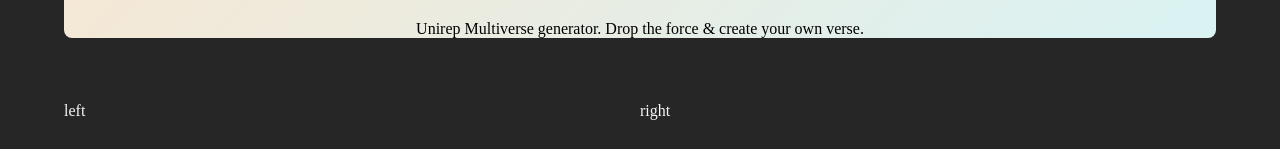
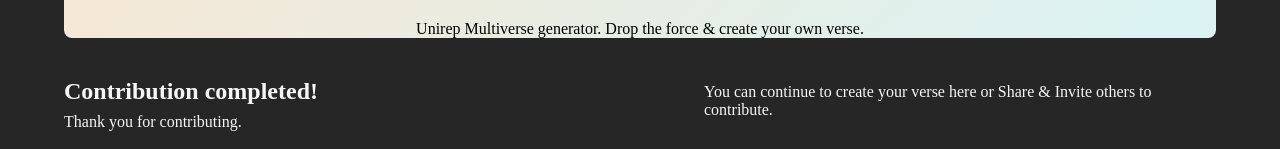
Before and after one commit to Unirep/trusted-setup, a React app in the folder packages/frontend/: page /contribute in a window 1280 px wide. Shown: the part 768-917 px from the top of the page. Built offline with nearby package versions, Linux system fonts and the light colour scheme; a web font is replaced by a local one.

Commit message:
rearrange classname of contribute page and display message while contributing and finished

```diff
--- a/packages/frontend/src/pages/Contribute.jsx
+++ b/packages/frontend/src/pages/Contribute.jsx
@@ -88,7 +88,8 @@ export default observer(() => {
 
       {!cosmoCanvasReady && (
         <div className="contribute-container contribute-bg contribute-whole-page">
-          <div className="contribute-left">
+          <div className="contribute-child align-right">
+            <div className="contribute-main">
               <Link
                 to="/"
                 style={{
@@ -107,31 +108,24 @@ export default observer(() => {
               <ServerState />
 
               {contributeState === ContributeState.offline && (
-              <div className="contribute-main">
                 <b>
                   Server is offline at this moment. It's better to come back
                   later.
                 </b>
-              </div>
               )}
-            {contributeState === ContributeState.loading && (
-              <div className="contribute-main">Loading...</div>
-            )}
+              {contributeState === ContributeState.loading && <p>Loading...</p>}
               {(contributeState === ContributeState.normal ||
                 contributeState === ContributeState.offline ||
                 contributeState === ContributeState.queueing ||
                 contributeState === ContributeState.contributing) && (
-              <div className="contribute-main">
                 <p>
                   Beyond digital horizons, a nebulous archway glimmers - UniRep,
                   the path to a realm where privacy's song fills the air.
                 </p>
-              </div>
               )}
               {contributeState === ContributeState.normal &&
                 hash &&
                 hash === '#cli' && (
-                <div className="contribute-main">
                   <div className="contribute-cli-field">
                     <h4>Contribute by CLI</h4>
                     <ul>
@@ -148,10 +142,10 @@ export default observer(() => {
                       <li>Use: https://setup.unirep.io (need to update)</li>
                     </ul>
                   </div>
-                </div>
                 )}
-            {contributeState === ContributeState.normal && hash !== '#cli' && (
-              <div className="contribute-main">
+              {contributeState === ContributeState.normal &&
+                hash !== '#cli' && (
+                  <div>
                     <div className="contribute-field">
                       <input
                         type="text"
@@ -229,7 +223,9 @@ export default observer(() => {
                       : `is ${ceremony.queueLength} person `}{' '}
                     waiting ahead of you.
                   </p>
-                <p>You can also leave this window open and come back later.</p>
+                  <p>
+                    You can also leave this window open and come back later.
+                  </p>
                 </div>
               )}
               {contributeState === ContributeState.contributing &&
@@ -270,7 +266,8 @@ export default observer(() => {
                 </div>
               )}
             </div>
-          <div className="contribute-right">
+          </div>
+          <div className="contribute-child">
             <img src={require('../../public/cosmos1.svg')} />
           </div>
         </div>
@@ -287,8 +284,21 @@ export default observer(() => {
           </div>
 
           <div className="contribute-container" style={{ height: 'auto' }}>
-            <div className="contribute-left">left</div>
-            <div className="contribute-right">right</div>
+            <div className="contribute-child padding-row">
+              <h2>
+                {contributeState === ContributeState.contributing
+                  ? 'Contribution in progress'
+                  : 'Contribution completed!'}
+              </h2>
+              {contributeState === ContributeState.contributing
+                ? 'Please stay put while your machine makes contributions.'
+                : 'Thank you for contributing.'}
+            </div>
+            <div className="contribute-child padding-row">
+              {contributeState === ContributeState.contributing
+                ? ''
+                : 'You can continue to create your verse here or Share & Invite others to contribute.'}
+            </div>
           </div>
         </div>
       )}
--- a/packages/frontend/src/pages/contribute.css
+++ b/packages/frontend/src/pages/contribute.css
@@ -2,7 +2,11 @@
   display: flex;
   align-items: center;
   justify-content: center;
-  padding: 0 5vw;
+  /* padding: 0 5vw; */
+}
+
+.contribute-container h2 {
+  margin: 0.5rem 0;
 }
 
 .contribute-bg {
@@ -14,17 +18,29 @@
 }
 
 .contribute-whole-page {
-  padding: 8% 15%;
-  width: 100%;
-  height: 100%;
+  width: 100vw;
+  height: 100vh;
 }
 
-.contribute-left {
+.contribute-child {
   flex: 1;
   flex-wrap: wrap;
   display: flex;
   flex-direction: column;
+}
+
+.align-right {
+  align-items: flex-end;
+}
+
+.contribute-main {
+  display: flex;
+  flex-direction: column;
   gap: 1rem;
+}
+
+.padding-row {
+  padding: 0 5vw;
 }
 
 .contribute-main p {
@@ -71,11 +87,6 @@
   gap: 0.5rem;
 }
 
-.contribute-right {
-  flex: 1;
-  padding: 2rem;
-}
-
 .contribute-cli-field {
   max-width: 550px;
   border-radius: 0.5rem;
```
Lines whose indentation alone changed are shown as unchanged.
